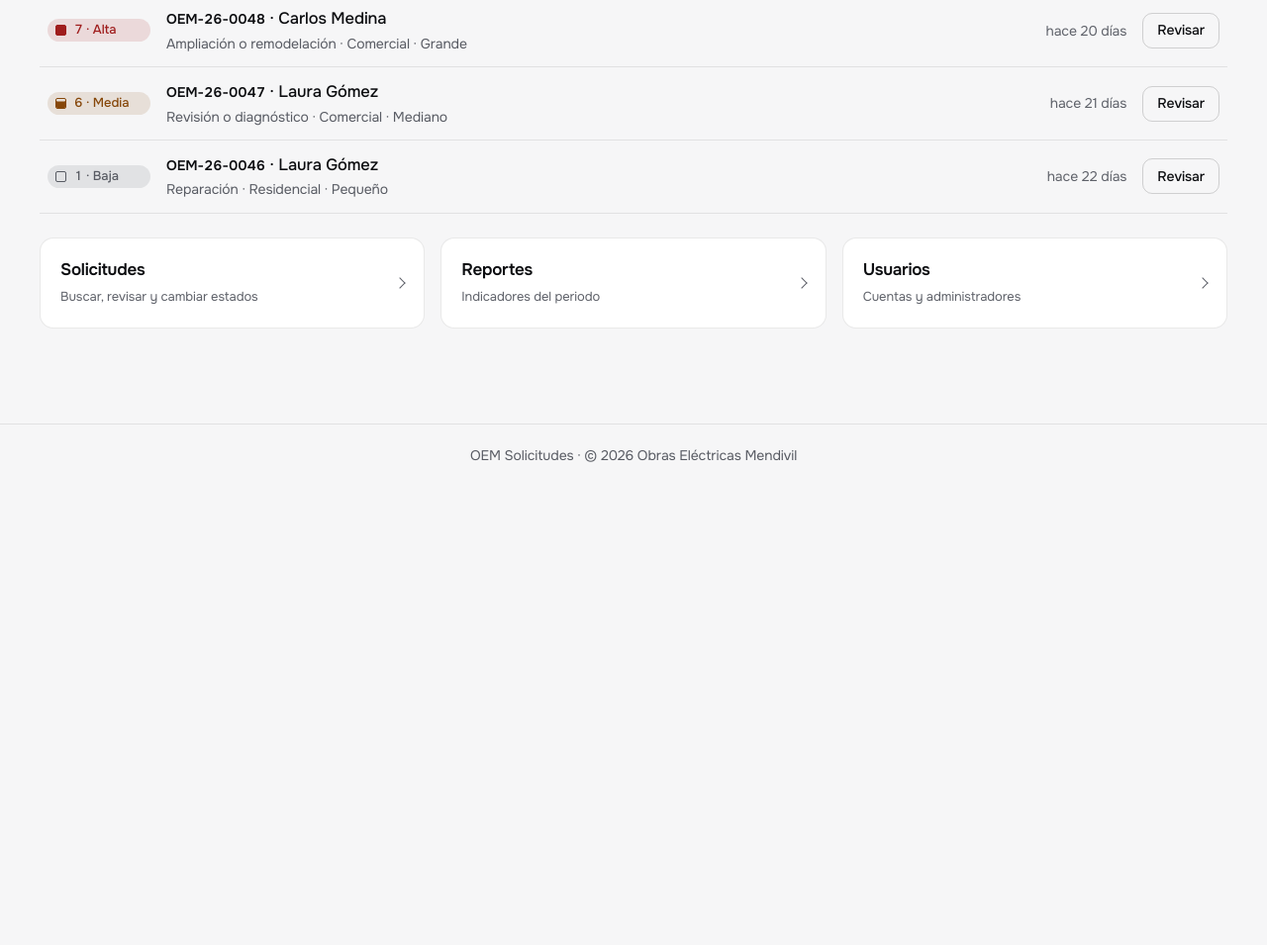
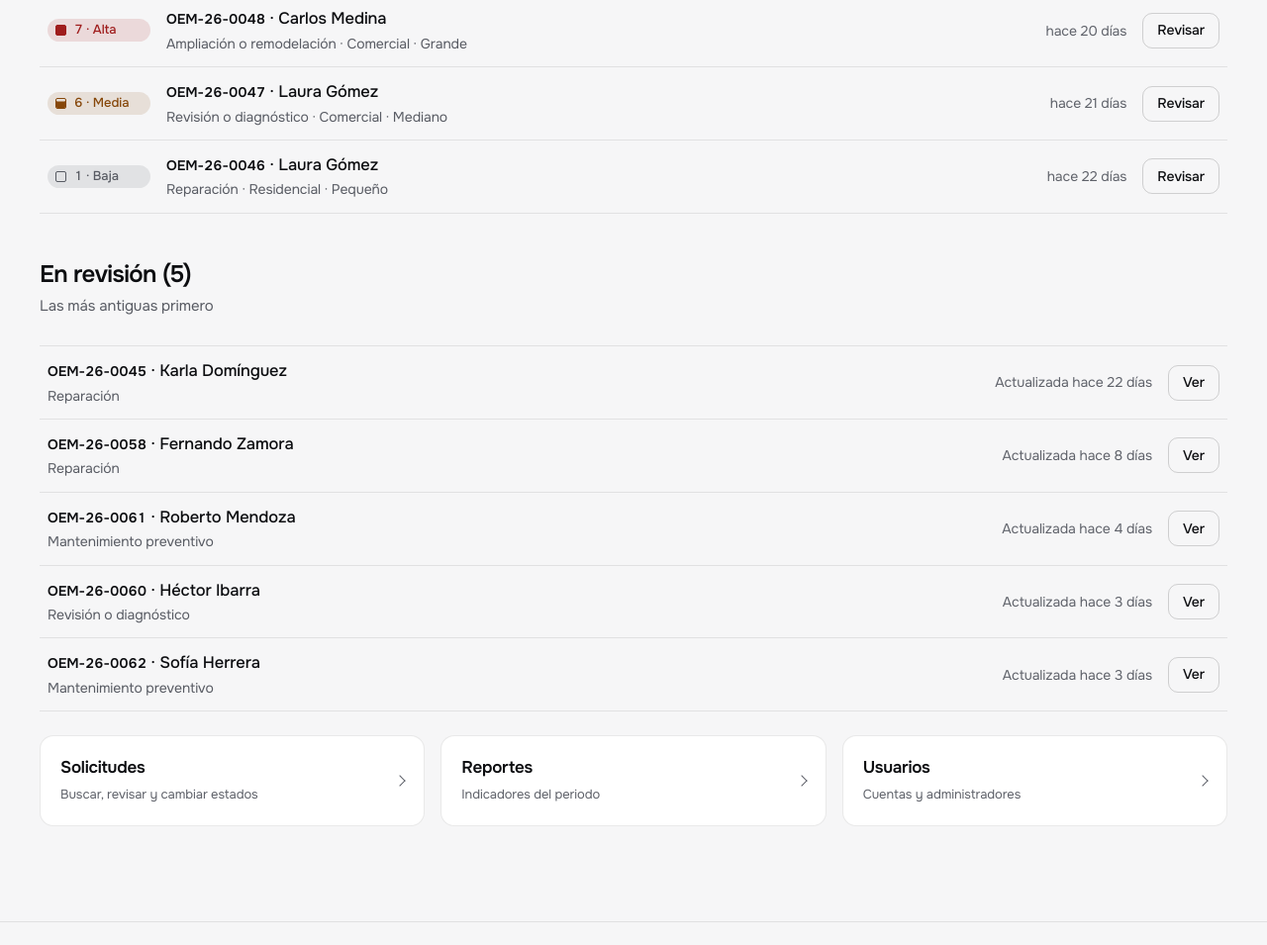
Before and after one commit to scaryf11sh/Proyecto-Web, a PHP site: page /panel.php in a window 1280 px wide. Shown: the part 647-1602 px from the top of the page at 99% size. Before the commit the page ends 1114 px from the top, so only its background shows below. Run offline with PHP 8.4, Linux system fonts and the light colour scheme; a user stored in the database is signed in; data comes from the database, SQL or seed files in the repository.

Commit message:
estados: el cliente acepta el presupuesto, Ver pasa a En revisión y la fecha agenda la visita

```diff
--- a/includes/funciones.php
+++ b/includes/funciones.php
@@ -198,10 +198,10 @@ function etapas_seguimiento(): array
 function estados_permitidos(string $actual): array
 {
     $transiciones = [
-        'Enviada' => ['En revisión', 'Cancelada'],
+        'Enviada' => ['Visita agendada', 'Cancelada'],
         'En revisión' => ['Visita agendada', 'Rechazada', 'Cancelada'],
         'Visita agendada' => ['Presupuesto', 'Rechazada', 'Cancelada'],
-        'Presupuesto' => ['Aceptada', 'Rechazada', 'Cancelada'],
+        'Presupuesto' => ['Rechazada', 'Cancelada'],
         'Aceptada' => ['En progreso', 'Cancelada'],
         'En progreso' => ['Finalizada', 'Cancelada'],
         'Rechazada' => ['En revisión'],
@@ -490,6 +490,13 @@ function eliminar_solicitud_cliente(int $id_solicitud, int $id_usuario): bool
     return $stmt->rowCount() > 0;
 }
 
+function aceptar_presupuesto_cliente(int $id_solicitud, int $id_usuario): bool
+{
+    $stmt = db()->prepare("UPDATE solicitud SET estado = 'Aceptada' WHERE id_solicitud = :id AND id_usuario = :id_usuario AND estado = 'Presupuesto'");
+    $stmt->execute([':id' => $id_solicitud, ':id_usuario' => $id_usuario]);
+    return $stmt->rowCount() === 1;
+}
+
 function actualizar_solicitud(int $id_solicitud, array $datos): array
 {
     $actual = obtener_solicitud_por_id($id_solicitud);
@@ -498,6 +505,12 @@ function actualizar_solicitud(int $id_solicitud, array $datos): array
     }
 
     $datos['estado'] = (string) ($datos['estado'] ?? $actual['estado']);
+    // Una fecha de visita guardada sobre Enviada/En revisión agenda la visita directamente.
+    if (in_array($datos['estado'], ['Enviada', 'En revisión'], true)
+        && in_array($actual['estado'], ['Enviada', 'En revisión'], true)
+        && normalizar_fecha_entrada((string) ($datos['fecha_visita'] ?? ''), true) !== null) {
+        $datos['estado'] = 'Visita agendada';
+    }
     $errores = validar_solicitud($datos, 'editar_admin', $actual['estado']);
     if ($errores !== []) {
         return ['ok' => false, 'errores' => $errores];
@@ -667,6 +680,24 @@ function listar_atender_primero(int $limite = 5): array
          ORDER BY s.prioridad DESC, s.fecha_registro ASC, s.id_solicitud ASC LIMIT :limite"
     );
     $stmt->bindValue(':limite', $limite, PDO::PARAM_INT);
+    $stmt->execute();
+    return array_map('normalizar_fila_solicitud', $stmt->fetchAll());
+}
+
+function marcar_en_revision(int $id_solicitud): bool
+{
+    $stmt = db()->prepare("UPDATE solicitud SET estado = 'En revisión' WHERE id_solicitud = :id AND estado = 'Enviada'");
+    $stmt->execute([':id' => $id_solicitud]);
+    return $stmt->rowCount() === 1;
+}
+
+function listar_en_revision(int $limite = 5): array
+{
+    $stmt = db()->prepare(
+        sql_base_solicitud() . " WHERE s.estado = 'En revisión'
+         ORDER BY s.fecha_actualizacion ASC, s.id_solicitud ASC LIMIT :limite"
+    );
+    $stmt->bindValue(':limite', max(1, $limite), PDO::PARAM_INT);
     $stmt->execute();
     return array_map('normalizar_fila_solicitud', $stmt->fetchAll());
 }
--- a/panel.php
+++ b/panel.php
@@ -11,8 +11,15 @@ $es_admin = es_admin();
 if ($_SERVER['REQUEST_METHOD'] === 'POST') {
     exigir_csrf();
 
-    if ($es_admin || ($_POST['accion'] ?? '') !== 'eliminar') {
+    $accion = $_POST['accion'] ?? '';
+    if ($es_admin || !in_array($accion, ['eliminar', 'aceptar'], true)) {
         flash_establecer('error', 'Acción no permitida.');
+    } elseif ($accion === 'aceptar') {
+        if (aceptar_presupuesto_cliente((int) ($_POST['id_solicitud'] ?? 0), (int) $usuario['id_usuario'])) {
+            flash_establecer('exito', 'Presupuesto aceptado.');
+        } else {
+            flash_establecer('error', 'No se pudo aceptar: la solicitud no existe o no está en Presupuesto.');
+        }
     } elseif (eliminar_solicitud_cliente((int) ($_POST['id_solicitud'] ?? 0), (int) $usuario['id_usuario'])) {
         flash_establecer('exito', 'Solicitud eliminada.');
     } else {
@@ -30,6 +37,7 @@ $body_class = 'pagina-app';
 if ($es_admin) {
     $resumen = obtener_resumen_panel_admin();
     $atender = listar_atender_primero();
+    $en_revision = listar_en_revision();
 
     $titulo = 'Panel';
     require __DIR__ . '/includes/header.php';
@@ -91,6 +99,32 @@ if ($es_admin) {
       </span>
       <span class="lista-paleta__meta"><?= e(formatear_fecha_relativa((string) $s['fecha_registro'])) ?></span>
       <a href="editar.php?folio=<?= e(rawurlencode((string) $s['folio'])) ?>" class="btn btn--secundario btn--pequeno">Revisar</a>
+    </li>
+  <?php endforeach; ?>
+</ul>
+    <?php endif; ?>
+
+<div class="encabezado-pagina">
+  <div>
+    <h2 class="encabezado-pagina__titulo">En revisión (<?= e($resumen['en_revision']) ?>)</h2>
+    <p class="encabezado-pagina__subtitulo">Las más antiguas primero</p>
+  </div>
+</div>
+
+    <?php if ($en_revision === []): ?>
+<div class="estado-vacio">
+  <p class="estado-vacio__texto">No hay solicitudes en revisión.</p>
+</div>
+    <?php else: ?>
+<ul class="lista-paleta lista-paleta--panel">
+  <?php foreach ($en_revision as $s): ?>
+    <li class="lista-paleta__fila">
+      <span class="lista-paleta__principal">
+        <span class="lista-paleta__titulo"><span class="texto-mono texto-negrita"><?= e($s['folio']) ?></span> · <?= e($s['usuario_nombre']) ?></span>
+        <span class="lista-paleta__sub"><?= e($s['servicio_nombre']) ?></span>
+      </span>
+      <span class="lista-paleta__meta">Actualizada <?= e(formatear_fecha_relativa((string) $s['fecha_actualizacion'])) ?></span>
+      <a href="editar.php?folio=<?= e(rawurlencode((string) $s['folio'])) ?>&amp;modo=ver" class="btn btn--secundario btn--pequeno">Ver</a>
     </li>
   <?php endforeach; ?>
 </ul>
@@ -183,6 +217,18 @@ $tarjeta = static function (array $s, bool $detallada) use ($etapas, $clase_esta
           </form>
         </footer>
       <?php endif; ?>
+
+      <?php if ($s['estado'] === 'Presupuesto'): ?>
+        <footer class="tarjeta-solicitud__pie">
+          <span class="tarjeta-solicitud__aviso">Su presupuesto está listo.</span>
+          <form method="post" action="panel.php" data-confirmar="¿Desea aceptar el presupuesto de esta solicitud?">
+            <?= csrf_campo() ?>
+            <input type="hidden" name="accion" value="aceptar">
+            <input type="hidden" name="id_solicitud" value="<?= e($s['id_solicitud']) ?>">
+            <button type="submit" class="btn btn--primario">Aceptar presupuesto</button>
+          </form>
+        </footer>
+      <?php endif; ?>
     </article>
     <?php
 };
```
Also changed, not shown: editar.php (+9 -1 lines), README.md.
